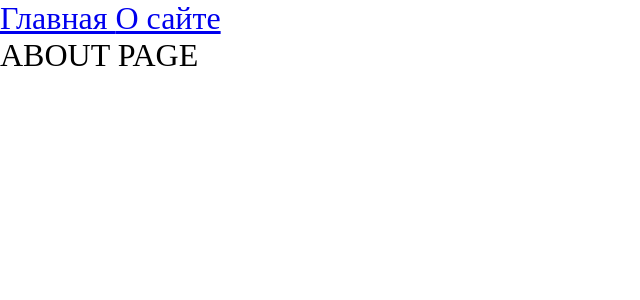
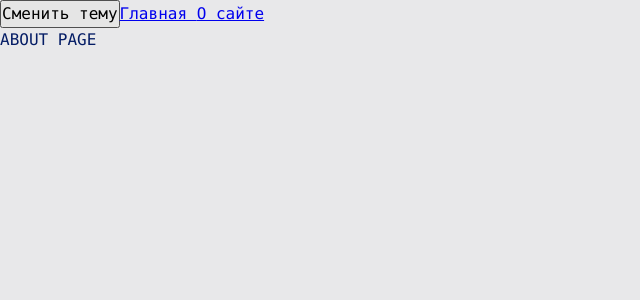
Before and after one commit to vovitolog/articles-blog, a React app: page /about in a window 1280 px wide. Shown: the top 300 px of the page, without its empty margins (0-640 px from the left). Built offline with nearby package versions, Linux system fonts and the light colour scheme.

Commit message:
feat: add theme switching

```diff
--- a/src/App.tsx
+++ b/src/App.tsx
@@ -1,15 +1,16 @@
-import React, {Suspense} from 'react';
+import React, {MouseEventHandler, Suspense, useContext, useState} from 'react';
 import {Link, Route, Routes} from 'react-router-dom';
-import {Counter} from "./components/Counter";
-import './index.scss'
-import MainPage from "./pages/MainPage/MainPage";
-import AboutPage from "./pages/AboutPage/AboutPage";
+import './styles/index.scss'
 import {AboutPageAsync} from "./pages/AboutPage/AboutPage.async";
 import {MainPageAsync} from "./pages/MainPage/MainPage.asyc";
+import {UseTheme} from "./theme/useTheme";
 
 const App = () => {
+    const {theme, toggleTheme} = UseTheme();
+
     return (
-        <div className={'app'}>
+        <div className={`app ${theme}`}>
+            <button onClick={toggleTheme}>Сменить тему</button>
             <Link to={'/'}>Главная </Link>
             <Link to={'/about'}>О сайте </Link>
             <Suspense fallback={<div>...Loading</div>}>
--- a/src/index.scss
+++ /dev/null
@@ -1,9 +0,0 @@
-* {
-  margin: 0;
-  padding: 0;
-  box-sizing: border-box;
-}
-
-.app {
-  font-size: 32px;
-}
--- a/src/index.tsx
+++ b/src/index.tsx
@@ -1,11 +1,15 @@
 import {render} from "react-dom";
 import App from "./App";
 import {BrowserRouter} from "react-router-dom";
+import ThemeProvider from "./theme/ThemeProvider";
 
 render(
     <div>
         <BrowserRouter>
-            <App/>
+            <ThemeProvider>
+                <App/>
+            </ThemeProvider>
+
         </BrowserRouter>
     </div>, document.getElementById('root')
 )
--- /dev/null
+++ b/src/styles/index.scss
@@ -0,0 +1,13 @@
+@import 'reset';
+@import "variables/global";
+@import "themes/normal";
+@import "themes/dark";
+
+.app {
+  font: var(--font-m);
+
+  background: var(--bg-color);
+  color: var(--primary-color);
+
+  min-height: 100vh;
+}
--- /dev/null
+++ b/src/styles/reset.scss
@@ -0,0 +1,14 @@
+* {
+  margin: 0;
+  padding: 0;
+  box-sizing: border-box;
+}
+
+input,
+button,
+textarea,
+select {
+  margin: 0;
+
+  font: inherit;
+}
--- /dev/null
+++ b/src/styles/themes/dark.scss
@@ -0,0 +1,6 @@
+.app.dark {
+  --bg-color: #090949;
+
+  --primary-color: #049604;
+  --secondary-color: #04ff04;
+}
--- /dev/null
+++ b/src/styles/themes/normal.scss
@@ -0,0 +1,6 @@
+.app.light {
+  --bg-color: #e8e8ea;
+
+  --primary-color: #041c65;
+  --secondary-color: #0449e0;
+}
--- /dev/null
+++ b/src/styles/variables/global.scss
@@ -0,0 +1,11 @@
+:root {
+  --font-family-main: Consolas, 'Times New Roman', Serif;
+
+  --font-size-m: 16px;
+  --font-line-m: 24px;
+  --font-m: var(--font-size-m) / var(--font-line-m) var(--font-family-main);
+
+  --font-size-l: 24px;
+  --font-line-l: 32px;
+  --font-l: var(--font-size-l) / var(--font-line-l) var(--font-family-main);
+}
--- /dev/null
+++ b/src/theme/ThemeContext.ts
@@ -0,0 +1,15 @@
+import {createContext} from "react";
+
+export enum Theme {
+    LIGHT = 'light',
+    DARK = 'dark',
+}
+
+export interface ThemeContextProps {
+    theme?: Theme;
+    setTheme?: (theme: Theme) => void;
+}
+
+export const ThemeContext = createContext<ThemeContextProps>({});
+
+export const LOCALE_STORAGE_THEME_KEY = 'theme';
--- /dev/null
+++ b/src/theme/ThemeProvider.tsx
@@ -0,0 +1,18 @@
+import React, {FC, useMemo, useState} from 'react';
+import {LOCALE_STORAGE_THEME_KEY, Theme, ThemeContext} from "./ThemeContext";
+
+const defaultTheme = localStorage.getItem(LOCALE_STORAGE_THEME_KEY) as Theme || Theme.LIGHT;
+const ThemeProvider: FC = ({children}) => {
+    const [theme, setTheme] = useState<Theme>(defaultTheme);
+    const defaultProps = useMemo(() => ({
+        theme: theme,
+        setTheme: setTheme
+    }), [theme])
+    return (
+        <ThemeContext.Provider value={defaultProps}>
+            {children}
+        </ThemeContext.Provider>
+    );
+};
+
+export default ThemeProvider;
--- /dev/null
+++ b/src/theme/useTheme.ts
@@ -0,0 +1,21 @@
+import {LOCALE_STORAGE_THEME_KEY, Theme, ThemeContext} from "./ThemeContext";
+import {useContext} from "react";
+
+interface UseThemeResult {
+    toggleTheme: () => void;
+    theme: Theme;
+}
+
+export function UseTheme(): UseThemeResult {
+
+    const {theme, setTheme} = useContext(ThemeContext);
+    const toggleTheme = () => {
+        const newTheme = theme === Theme.DARK ? Theme.LIGHT : Theme.DARK
+        setTheme(newTheme);
+        localStorage.setItem(LOCALE_STORAGE_THEME_KEY, newTheme);
+    }
+    return {
+        theme,
+        toggleTheme
+    }
+}
```
